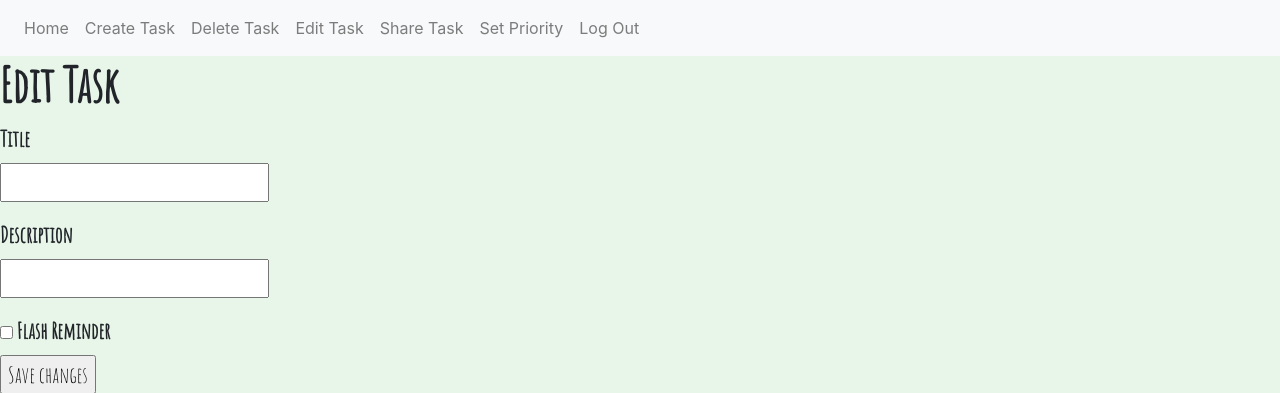
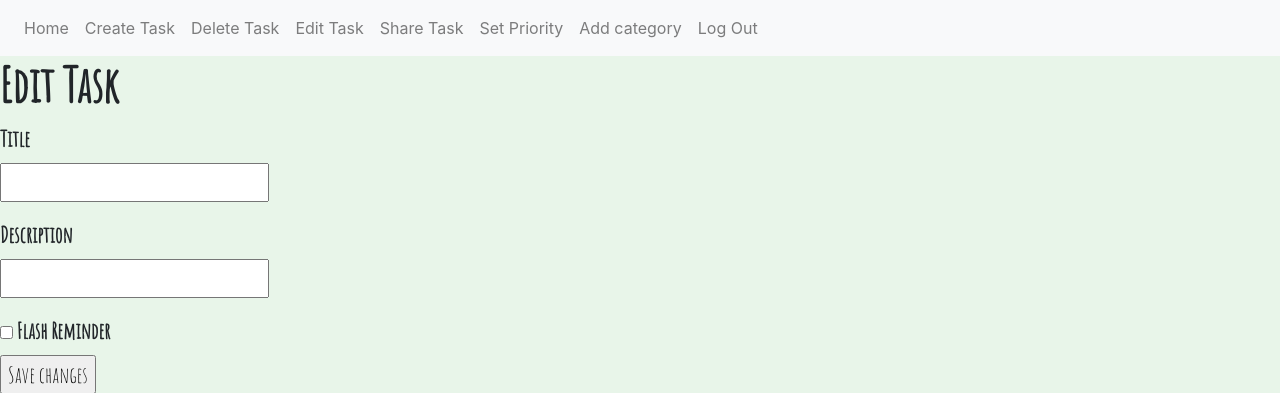
Before and after one commit to ZetaVII/Task-Manager-App, a Flask app: page /edittask in a window 1280 px wide. Shown: the top 393 px of the page. Run offline with Flask 2, Linux system fonts and the light colour scheme; a user stored in the database is signed in; data that the repository does not hold is empty; some libraries are stand-ins or nearby versions.

Commit message:
Update base_loggedIn.html
add categorize

```diff
--- a/app/templates/base_loggedIn.html
+++ b/app/templates/base_loggedIn.html
@@ -105,6 +105,9 @@
                             <li class="nav-item">
                               <a class="nav-link" href="{{ url_for('setPriority') }}">Set Priority</a>
                             </li>
+                            <li class="nav-item">
+                              <a class="nav-link" href="{{ url_for('categorize') }}">Add category</a>
+                            </li>
 
                             <li class="nav-item">
                               <a class="nav-link" href="{{ url_for('logout') }}">Log Out</a>
```
